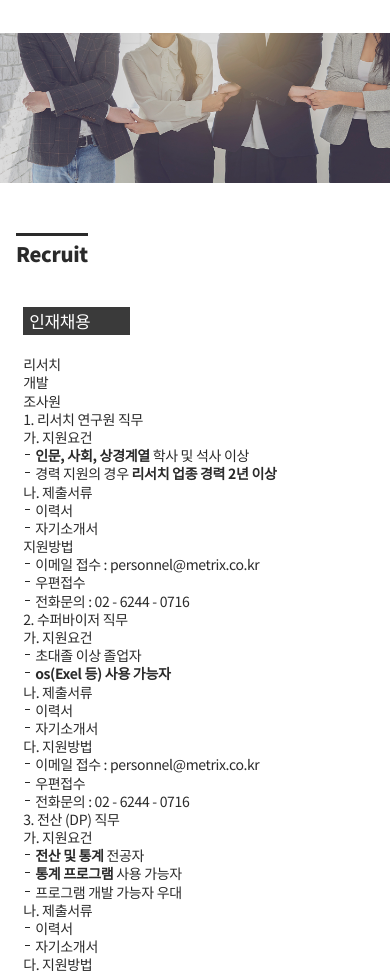
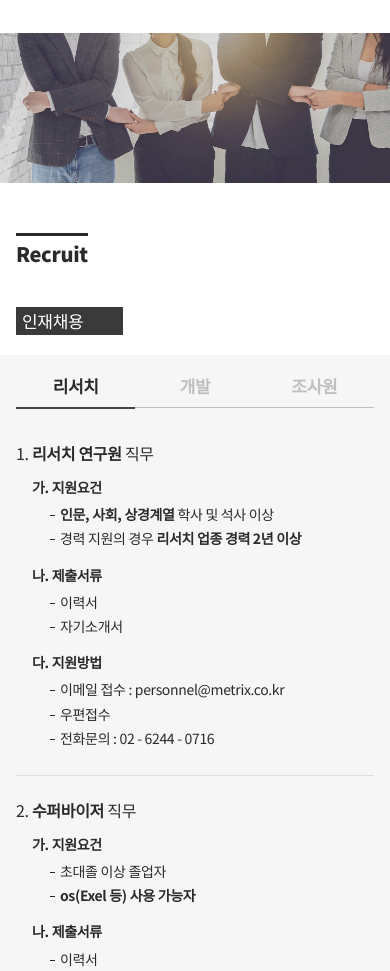
Before and after one commit to hiu-han/mresearch, a plain HTML site: page recruit.html in a window 390 px wide. Shown: the part 137-1108 px from the top of the page. Drawn offline with Linux system fonts and the light colour scheme.

Commit message:
20211025 월 1131 - recruit page - 480px TEST

```diff
--- a/recruit.html
+++ b/recruit.html
@@ -143,17 +143,18 @@
                           </tbody>
                         </table>
                       </div>
+
                       <!-- 인재채용 정보 Mobile -->
                       <div class="artic-desc mode-mo">
                         <div class="recruit-title-wrap">
                           <ul class="recruit-title-list">
-                            <li class="recruit-title">리서치</li>
+                            <li class="recruit-title now-on">리서치</li>
                             <li class="recruit-title">개발</li>
                             <li class="recruit-title">조사원</li>
                           </ul>
                         </div>
 
-                        <div class="recruit-contnet">
+                        <div class="recruit-content-wrap">
                           <!-- 리서치 채용 -->
                           <ul class="recruit-content-list">
                             <li class="recruit-content">
@@ -177,7 +178,7 @@
                                 </dd>
                               </dl>
                               <dl class="content-sub">
-                                <dt>지원방법</dt>
+                                <dt>다. 지원방법</dt>
                                 <dd class="add-hyphen">
                                   <p>이메일 접수 : personnel@metrix.co.kr</p>
                                 </dd>
@@ -223,7 +224,7 @@
                               </dl>
                             </li>
                             <li class="recruit-content">
-                              <h5 class="content-title">3. <b>전산 (DP)</b> 직무</h5>
+                              <h5 class="content-title">3. <b>전산(DP)</b> 직무</h5>
                               <dl class="content-sub">
                                 <dt>가. 지원요건</dt>
                                 <dd class="add-hyphen">
@@ -263,7 +264,7 @@
                           <!-- 개발 채용 -->
                           <ul class="recruit-content-list">
                             <li class="recruit-content">
-                              <h5 class="content-title">1. <b>프로그래머</b>직무</h5>
+                              <h5 class="content-title">1. <b>프로그래머</b> 직무</h5>
                               <dl class="content-sub">
                                 <dt>가. 지원요건</dt>
                                 <dd class="add-hyphen">
@@ -338,7 +339,7 @@
                         <p>이력서 우측 상단에 <b>반드기 지원분야를 명기</b>하여 주시고, 증명사진을 포함하여 주시기 바랍니다.</p>
                         <p>2차 면접전형 시 졸업증명서 / 성적증명서 / 어학증명 / 프로젝트 수행목록 등 <b>각종 레퍼런스를 제출하여 주시기 바랍니다.</b></p>
                         <p>우편접수처 : <b>서울특별시 서초구 양재천로 19길 42 세련빌딩 채용담당자 앞</b></p>
-                        <p>제출된 서류는 반납되지 않습니다.</p>
+                        <p>제출하신 서류는 반납되지 않습니다.</p>
                       </div>
                     </div>
                   </div>
--- a/src/css/style.css
+++ b/src/css/style.css
@@ -624,6 +624,11 @@ span > b {
   letter-spacing: 0;
 }
 
+.artic-contact-inquiry .artic-desc > p > span {
+  display: inline-block;
+  margin-left: 14px;
+}
+
 /* ---- RECRUIT page ---- */
 .table-recruit {
   width: 100%;
@@ -704,6 +709,9 @@ span > b {
 }
 
 @media all and (max-width: 480px) {
+  .add-hyphen > p::before {
+    top: 10px;
+  }
   .page-title-wrap {
     display: flex;
     flex-wrap: wrap;
@@ -942,6 +950,9 @@ span > b {
     .desc-list-wrap {
     margin-top: 0;
   }
+  .artic-desc .desc-list-wrap .desc-list {
+    margin-bottom: 30px;
+  }
 
   /*  BUSINESS QUALITY page 480px  */
   .quality-item {
@@ -984,4 +995,88 @@ span > b {
     line-height: 1.5;
     text-align: center;
   }
+
+  /*  CONTACT page 480px  */
+  #contactPage .desc-list-bus .add-hyphen > p {
+    margin-bottom: 14px;
+  }
+  .bus-lines > .line-name {
+    display: block;
+    margin-bottom: 8px;
+    font-size: 16px;
+  }
+  .bus-lines > .line-name::after {
+    display: none;
+  }
+
+  /*  RECRUIT page 480px  */
+  #recruitPage .sec-content {
+    width: 100%;
+  }
+  .artic-recruit .artic-desc.mode-mo {
+    width: 100vw;
+    padding: 10px 16px 0;
+    margin-left: -16px;
+    margin-bottom: 30px;
+    background-color: #f6f6f6;
+    box-sizing: border-box;
+  }
+
+  .recruit-title-list {
+    font-size: 0;
+  }
+  .recruit-title-list .recruit-title {
+    display: inline-block;
+    width: 33.33333%;
+    padding: 10px 0;
+    border-bottom: 1px solid #bfbfbf;
+    font-size: 17px;
+    font-weight: 600;
+    color: #bfbfbf;
+    text-align: center;
+  }
+  .recruit-title-list .recruit-title.now-on {
+    border-bottom: 2px solid #444;
+    color: #2a2a2a;
+  }
+
+  .recruit-content-wrap {
+    padding: 10px 0 20px;
+  }
+
+  .recruit-content-list .recruit-content {
+    padding: 24px 0 22px;
+    border-bottom: 1px solid #dfdfdf;
+  }
+  .recruit-content-list:last-child .recruit-content:last-child {
+    border-bottom: none;
+  }
+  .recruit-content .content-title {
+    margin-bottom: 14px;
+    font-size: 16px;
+  }
+  .recruit-content .content-title > b {
+    font-weight: 600;
+  }
+  .recruit-content .content-sub {
+    margin-left: 16px;
+    margin-bottom: 18px;
+    font-size: 14px;
+  }
+  .recruit-content .content-sub:last-child {
+    margin-bottom: 0;
+  }
+  .recruit-content .content-sub > dt {
+    margin-bottom: 9px;
+    font-weight: 600;
+  }
+  .recruit-content .content-sub > dd {
+    margin-left: 16px;
+    margin-bottom: 6px;
+  }
+
+  .svg-recruit.mode-mo {
+    width: 100vw;
+    margin-left: -16px;
+  }
 }
```
